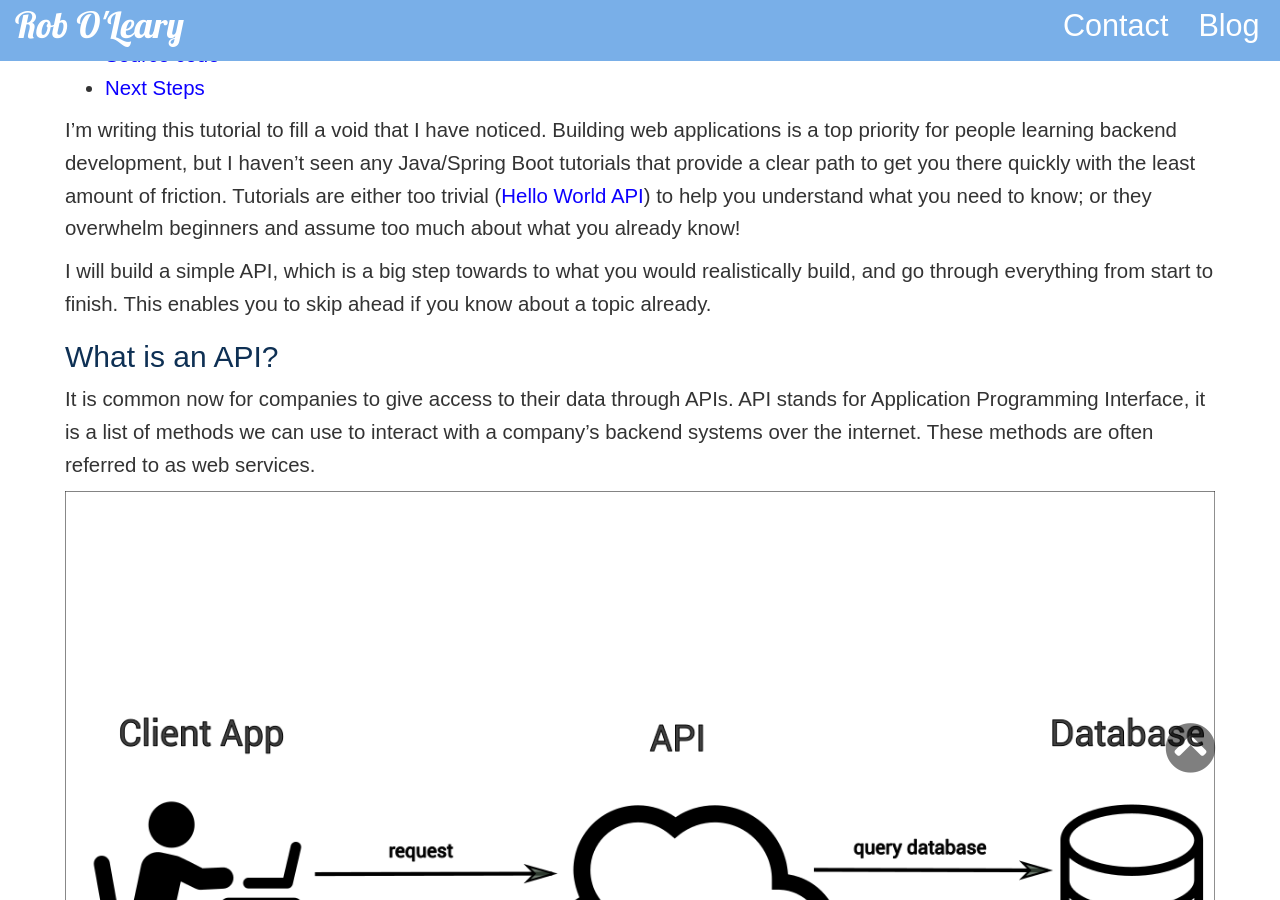
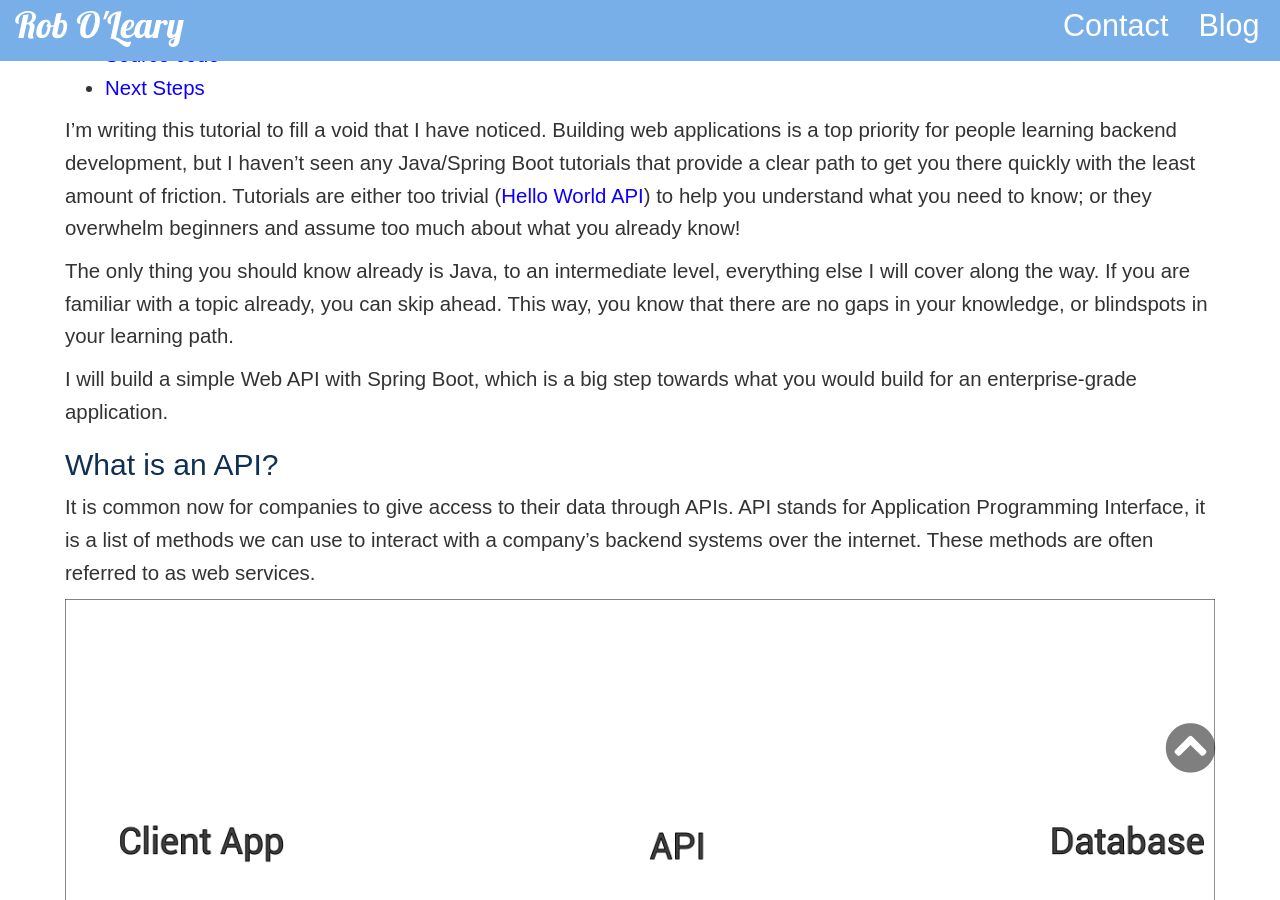
Before and after one commit to robole/robole.github.io, a Jekyll site: the page built from _posts/2020-06-03-spring-boot-api.md, in a window 1280 px wide and 900 px high, scrolled down 1837 px. Built offline with Jekyll 4.4.1, drawn with Linux system fonts in a browser that asks for light colours; nearby versions of some CDN libraries; some of the changed text lies outside the part shown.

Commit message:
change date for spring boot api post

```diff
--- a/_posts/2020-05-27-spring-boot-api.md
+++ b/_posts/2020-06-03-spring-boot-api.md
@@ -1,14 +1,14 @@
 ---
 layout: scrollable_post
-title: "From A to Web App: Build an API with Spring Boot 🕸☕"
+title: "From A to Web App: Build an API in Java 🕸☕"
 description: Build a realistic API with Spring Boot
 category: java
-image: /assets/img/blog/2020-05-27-spring-boot-api/web-city.png
+image: /assets/img/blog/2020-06-03-spring-boot-api/web-city.png
 tags: [API, Java, Spring]
 published: true
 ---
 
-<img src="/assets/img/blog/2020-05-27-spring-boot-api/web-city.png" alt="web city!"/>
+<img src="/assets/img/blog/2020-06-03-spring-boot-api/web-city.png" alt="web city!"/>
 
 - [What is an API?](#what-is-an-api)
 - [Twitter API Example](#twitter-api-example)
@@ -42,13 +42,15 @@
 
 I'm writing this tutorial to fill a void that I have noticed. Building web applications is a top priority for people learning backend development, but I haven't seen any Java/Spring Boot tutorials that provide a clear path to get you there quickly with the least amount of friction. Tutorials are either too trivial ([Hello World API](http://spring.io/guides/gs/rest-service/)) to help you understand what you need to know; or they overwhelm beginners and assume too much about what you already know!
 
-I will build a simple API, which is a big step towards to what you would realistically build, and go through everything from start to finish. This enables you to skip ahead if you know about a topic already.
+The only thing you should know already is Java, to an intermediate level, everything else I will cover along the way. If you are familiar with a topic already, you can skip ahead. This way, you know that there are no gaps in your knowledge, or blindspots in your learning path.
+
+I will build a simple Web API with Spring Boot, which is a big step towards what you would build for an enterprise-grade application.
 
 ## What is an API?
 
 It is common now for companies to give access to their data through APIs. API stands for Application Programming Interface, it is a list of methods we can use to interact with a company's backend systems over the internet. These methods are often referred to as web services.
 
-<img src="/assets/img/blog/2020-05-27-spring-boot-api/api.png" alt="api diagram" style="display:block;width:100%;max-width:1250px;" loading="lazy"/>
+<img src="/assets/img/blog/2020-06-03-spring-boot-api/api.png" alt="api diagram" style="display:block;width:100%;max-width:1250px;" loading="lazy"/>
 
 Let's look at an example of an API to clarify what it is exactly!
 
@@ -58,15 +60,15 @@
 
 [Twitter's API reference](https://developer.twitter.com/en/docs/api-reference-index) gives you a long categorized list of methods. You can perform a wide range of actions on: tweets, direct messages, your personal account settings, and more. Almost everything you can do on the website is possible to do through the API. If you wanted to, you could use the API to build an entirely different front-end for Twitter, or a TwitterBot.
 
-<img src="/assets/img/blog/2020-05-27-spring-boot-api/twitter-api-reference.png" alt="twitter api reference" style="display:block;border:1px black solid;max-width:1250px;width:100%;" loading="lazy"/>
+<img src="/assets/img/blog/2020-06-03-spring-boot-api/twitter-api-reference.png" alt="twitter api reference" style="display:block;border:1px black solid;max-width:1250px;width:100%;" loading="lazy"/>
 
 Let's take an example of using the API, say we want to get all of the tweets from the timeline of **@spiderman**.
 
-<img src="/assets/img/blog/2020-05-27-spring-boot-api/twitter-api.png" alt="twitter api diagram" style="display:block;width:100%;max-width:1250px;" loading="lazy"/>
+<img src="/assets/img/blog/2020-06-03-spring-boot-api/twitter-api.png" alt="twitter api diagram" style="display:block;width:100%;max-width:1250px;" loading="lazy"/>
 
 Looking through the list of methods, [GET statuses/user_timeline](https://developer.twitter.com/en/docs/tweets/timelines/api-reference/get-statuses-user_timeline) appears to be the method that matches what we want. This is the method description:
 
-<img src="/assets/img/blog/2020-05-27-spring-boot-api/twitter-user-timeline-endpoint.png" alt="Twitter API user timeline request and response" style="display:block;border:1px black solid" loading="lazy"/>
+<img src="/assets/img/blog/2020-06-03-spring-boot-api/twitter-user-timeline-endpoint.png" alt="Twitter API user timeline request and response" style="display:block;border:1px black solid" loading="lazy"/>
 
 We need to have a client application to execute the methods. I like to use [Insomnia](https://insomnia.rest/), but other popular applications are: [cURL](https://curl.haxx.se/) (a command-line tool), [Postman](https://www.postman.com/) (a collaboration platform for API Development), and [Postwoman](https://postwoman.io/) (a minimal open-source alternative to Postman).
 
@@ -76,7 +78,7 @@
 
 You need to do some configuration in your Twitter account settings to get the developer keys. It's not obvious to locate the place in the settings for this! I wont show you how here, the focus is to show you what an API is. Below is the request (on the left) and the response received (on the right).
 
-<img src="/assets/img/blog/2020-05-27-spring-boot-api/twitter-req.jpg" alt="\Twitter API user timeline request and response" style="display:block;width:100%;max-width:1353px;margin:0 auto;" loading="lazy"/>
+<img src="/assets/img/blog/2020-06-03-spring-boot-api/twitter-req.jpg" alt="\Twitter API user timeline request and response" style="display:block;width:100%;max-width:1353px;margin:0 auto;" loading="lazy"/>
 
 You can see that our `screen_name` parameter is appended to the URL in our request. We use a question mark to mark the beginning of our parameters, then we provide the parameter name and value. You can provide a list of parameters if you need to, you separate each parameter with an ampersand.
 
@@ -86,7 +88,7 @@
 
 Spring is an open-source application framework. You can think of it a swiss-army knife for creating enterprise applications, it has different modules that provide a range of functions such as: authentication, data access, inversion of control, messaging, web services, and so on.
 
-<img src="/assets/img/blog/2020-05-27-spring-boot-api/swiss-army-knife.svg" alt="swiss army knife" style="display:block;width:100%;max-width:400px;margin:0 auto;" loading="lazy"/>
+<img src="/assets/img/blog/2020-06-03-spring-boot-api/swiss-army-knife.svg" alt="swiss army knife" style="display:block;width:100%;max-width:400px;margin:0 auto;" loading="lazy"/>
 
 Spring’s philosophy is:
 
@@ -177,7 +179,7 @@
 - **View**: The View is the user interface. It renders the model to the user. In a web application, this is the web pages we write in HTML. It is covers the "front-end" of your application. <u>**We don't write this in our example application.**</u>
 - **Controller**: The Controller layer is the liaison between the Model and the View layers, it receives the user input and decides what to do with it. A Controller in a web application has two parts. The first part is the web server that matches incoming HTTP Requests to a particular handler method, this is built-in part of Spring Boot. The second part is the handler methods themselves, which can be confusingly called "controllers" also, this is the bit that we write. The handler methods are responsible for returning data from the model.
 
-<img src="/assets/img/blog/2020-05-27-spring-boot-api\mvc.svg" alt="MVC diagram" style="display:block;margin:0 auto;" loading="lazy"/>
+<img src="/assets/img/blog/2020-06-03-spring-boot-api\mvc.svg" alt="MVC diagram" style="display:block;margin:0 auto;" loading="lazy"/>
 
 The advantage of this approach is that our application is more [loosely-coupled](https://en.wikipedia.org/wiki/Loose_coupling). You can change the view, but the model can remain the same. This separation of responsibility is what makes our application more maintainable.
 
@@ -204,7 +206,7 @@
 
 A URL is composed of different parts, some are mandatory and others are optional.
 
-<img src="/assets/img/blog/2020-05-27-spring-boot-api/url.png" alt="url syntax" loading="lazy"/>
+<img src="/assets/img/blog/2020-06-03-spring-boot-api/url.png" alt="url syntax" loading="lazy"/>
 
 1. **Scheme or protocol**: It indicates which protocol must be used. Usually it is the HTTP or its secured version, HTTPS. This is _required_.
 2. **Authority or domain name**: This indicates the name of the Web Server being requested. Alternatively, it is possible to directly use an IP address, but because it is less convenient, it is not often used on the Web. This is _required_.
@@ -376,7 +378,7 @@
 
 To use [Spring Initializr](https://start.spring.io/), fill in fields, and click generate. You can then download your project in a zip file.
 
-![Spring Initializr configuration](/assets/img/blog/2020-05-27-spring-boot-api/spring-initializr.jpg)
+![Spring Initializr configuration](/assets/img/blog/2020-06-03-spring-boot-api/spring-initializr.jpg)
 
 Unzip the file and open it in your IDE of choice.
 
@@ -389,7 +391,7 @@
 
 Spring Initializr creates a default class to run you web application called **_UserApplication.java_**. You can run this to verify you are set-up correctly. It will run a web server for you, nothing more than that because we have written any code yet! You should see something like this on the command-line if it is set-up correctly:
 
-![Spring Initializr configuration](/assets/img/blog/2020-05-27-spring-boot-api/spring-boot-verify.jpg)
+![Spring Initializr configuration](/assets/img/blog/2020-06-03-spring-boot-api/spring-boot-verify.jpg)
 
 You can follow along and write the code with me, or you can download [the complete code from github](https://github.com/robole/spring-boot-api-for-beginners).
 
@@ -518,7 +520,7 @@
 
 Does it work? Run the `UserApplication` class, you can test the `GET` method in your Web Browser.
 
-![get request](/assets/img/blog/2020-05-27-spring-boot-api/get.jpg)
+![get request](/assets/img/blog/2020-06-03-spring-boot-api/get.jpg)
 
 ### Get user by ID
 
@@ -665,7 +667,7 @@
 
 Here is a quick example to add a new user using Insomonia. We make a POST request like below, we put a JSON object of our new user in the request body, and set the body type to JSON (this usually sets the _Content-Type_ header to "application/json"). A status code of 201 indicates the user was created successfully.
 
-![post request](/assets/img/blog/2020-05-27-spring-boot-api/post.jpg)
+![post request](/assets/img/blog/2020-06-03-spring-boot-api/post.jpg)
 
 ## Source code
 
```
Also changed, not shown: other parts of _posts/2020-06-03-spring-boot-api.md (+1 -1 lines), assets/img/blog/2020-06-03-spring-boot-api/api.png (renamed from assets/img/blog/2020-05-27-spring-boot-api/api.png), assets/img/blog/2020-06-03-spring-boot-api/api.svg (renamed from assets/img/blog/2020-05-27-spring-boot-api/api.svg), assets/img/blog/2020-06-03-spring-boot-api/get.jpg (renamed from assets/img/blog/2020-05-27-spring-boot-api/get.jpg), assets/img/blog/2020-06-03-spring-boot-api/mvc.png (renamed from assets/img/blog/2020-05-27-spring-boot-api/mvc.png), assets/img/blog/2020-06-03-spring-boot-api/mvc.svg (renamed from assets/img/blog/2020-05-27-spring-boot-api/mvc.svg), assets/img/blog/2020-06-03-spring-boot-api/post.jpg (renamed from assets/img/blog/2020-05-27-spring-boot-api/post.jpg), assets/img/blog/2020-06-03-spring-boot-api/spring-boot-verify.jpg (renamed from assets/img/blog/2020-05-27-spring-boot-api/spring-boot-verify.jpg), assets/img/blog/2020-06-03-spring-boot-api/spring-initializr.jpg (renamed from assets/img/blog/2020-05-27-spring-boot-api/spring-initializr.jpg), assets/img/blog/2020-06-03-spring-boot-api/swiss-army-knife.png (renamed from assets/img/blog/2020-05-27-spring-boot-api/swiss-army-knife.png), assets/img/blog/2020-06-03-spring-boot-api/swiss-army-knife.svg (renamed from assets/img/blog/2020-05-27-spring-boot-api/swiss-army-knife.svg), assets/img/blog/2020-06-03-spring-boot-api/twitter-api-reference.png (renamed from assets/img/blog/2020-05-27-spring-boot-api/twitter-api-reference.png), assets/img/blog/2020-06-03-spring-boot-api/twitter-api.png (renamed from assets/img/blog/2020-05-27-spring-boot-api/twitter-api.png), assets/img/blog/2020-06-03-spring-boot-api/twitter-api.svg (renamed from assets/img/blog/2020-05-27-spring-boot-api/twitter-api.svg), 5 more files, 2 other files.
